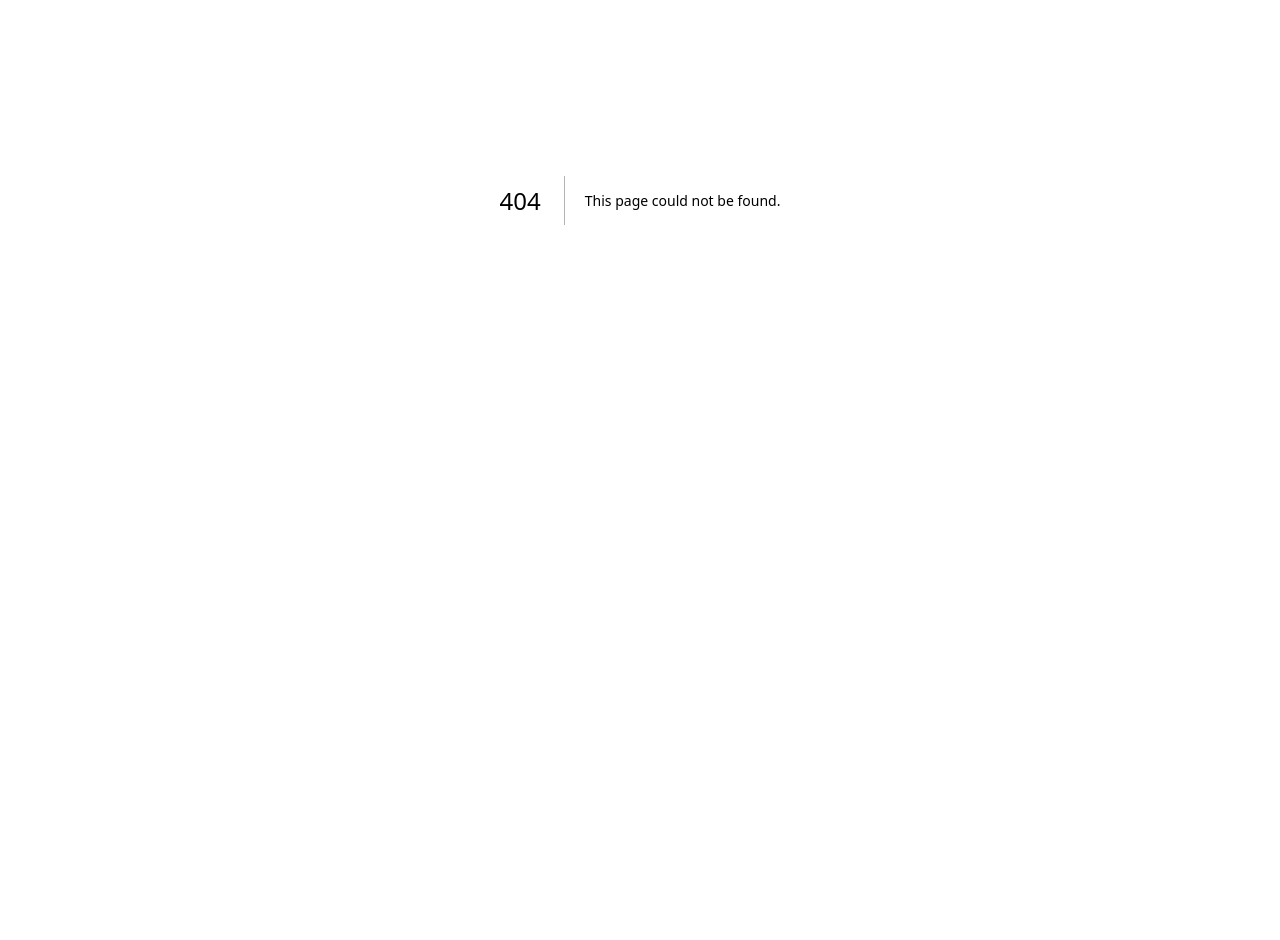
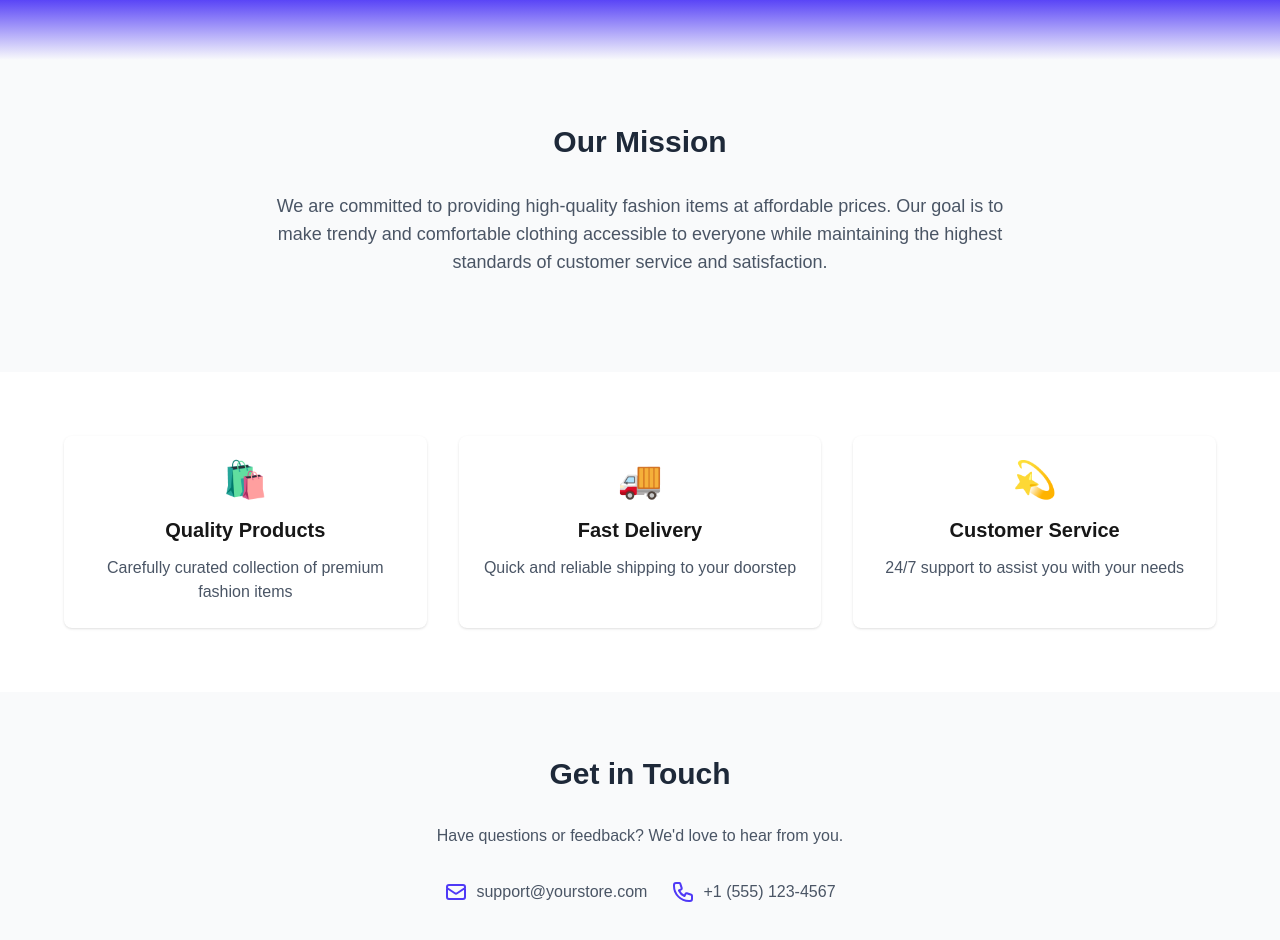
Before and after one commit to Usama7962/E-commerence, a Next.js app: page /about in a window 1280 px wide. Before the commit this address had no page. Shown: the part 200-1140 px from the top of the page. Before the commit the page ends 800 px from the top, so only its background shows below. Built offline with nearby package versions, Linux system fonts and the light colour scheme; sample sign-in values are in the browser's storage.

Commit message:
make about us page

```diff
--- /dev/null
+++ b/app/(router)/about/page.js
@@ -0,0 +1,12 @@
+import React from 'react'
+import About from '../../Modules/About/About'
+
+const page = () => {
+  return (
+    <div>
+      <About />
+    </div>
+  )
+}
+
+export default page
--- /dev/null
+++ b/app/Modules/About/About.js
@@ -0,0 +1,80 @@
+import React from 'react'
+import Image from 'next/image'
+
+const About = () => {
+  return (
+    <div className="min-h-screen bg-gray-50">
+      {/* Hero Section */}
+      <div className="relative bg-indigo-600 text-white py-20">
+        <div className="container mx-auto px-4">
+          <div className="max-w-4xl mx-auto text-center">
+            <h1 className="text-4xl md:text-5xl font-bold mb-6">About Our Store</h1>
+            <p className="text-xl opacity-90">Delivering Quality Fashion for Everyone</p>
+          </div>
+        </div>
+        <div className="absolute bottom-0 left-0 right-0 h-16 bg-gradient-to-t from-gray-50"></div>
+      </div>
+
+      {/* Mission Section */}
+      <div className="container mx-auto px-4 py-16">
+        <div className="max-w-3xl mx-auto">
+          <h2 className="text-3xl font-bold text-gray-800 text-center mb-8">Our Mission</h2>
+          <p className="text-gray-600 text-lg mb-8 text-center">
+            We are committed to providing high-quality fashion items at affordable prices.
+            Our goal is to make trendy and comfortable clothing accessible to everyone while
+            maintaining the highest standards of customer service and satisfaction.
+          </p>
+        </div>
+      </div>
+
+      {/* Features Grid */}
+      <div className="bg-white py-16">
+        <div className="container mx-auto px-4">
+          <div className="grid grid-cols-1 md:grid-cols-3 gap-8 max-w-6xl mx-auto">
+            <div className="text-center p-6 rounded-lg shadow-sm hover:shadow-md transition-shadow">
+              <div className="text-indigo-600 text-4xl mb-4">🛍️</div>
+              <h3 className="text-xl font-semibold mb-3">Quality Products</h3>
+              <p className="text-gray-600">Carefully curated collection of premium fashion items</p>
+            </div>
+            <div className="text-center p-6 rounded-lg shadow-sm hover:shadow-md transition-shadow">
+              <div className="text-indigo-600 text-4xl mb-4">🚚</div>
+              <h3 className="text-xl font-semibold mb-3">Fast Delivery</h3>
+              <p className="text-gray-600">Quick and reliable shipping to your doorstep</p>
+            </div>
+            <div className="text-center p-6 rounded-lg shadow-sm hover:shadow-md transition-shadow">
+              <div className="text-indigo-600 text-4xl mb-4">💫</div>
+              <h3 className="text-xl font-semibold mb-3">Customer Service</h3>
+              <p className="text-gray-600">24/7 support to assist you with your needs</p>
+            </div>
+          </div>
+        </div>
+      </div>
+
+      {/* Contact Section */}
+      <div className="container mx-auto px-4 py-16">
+        <div className="max-w-4xl mx-auto text-center">
+          <h2 className="text-3xl font-bold text-gray-800 mb-8">Get in Touch</h2>
+          <p className="text-gray-600 mb-8">
+            Have questions or feedback? We'd love to hear from you.
+          </p>
+          <div className="flex flex-col md:flex-row justify-center items-center gap-6">
+            <div className="flex items-center gap-2">
+              <svg xmlns="http://www.w3.org/2000/svg" className="h-6 w-6 text-indigo-600" fill="none" viewBox="0 0 24 24" stroke="currentColor">
+                <path strokeLinecap="round" strokeLinejoin="round" strokeWidth={2} d="M3 8l7.89 5.26a2 2 0 002.22 0L21 8M5 19h14a2 2 0 002-2V7a2 2 0 00-2-2H5a2 2 0 00-2 2v10a2 2 0 002 2z" />
+              </svg>
+              <span className="text-gray-600">support@yourstore.com</span>
+            </div>
+            <div className="flex items-center gap-2">
+              <svg xmlns="http://www.w3.org/2000/svg" className="h-6 w-6 text-indigo-600" fill="none" viewBox="0 0 24 24" stroke="currentColor">
+                <path strokeLinecap="round" strokeLinejoin="round" strokeWidth={2} d="M3 5a2 2 0 012-2h3.28a1 1 0 01.948.684l1.498 4.493a1 1 0 01-.502 1.21l-2.257 1.13a11.042 11.042 0 005.516 5.516l1.13-2.257a1 1 0 011.21-.502l4.493 1.498a1 1 0 01.684.949V19a2 2 0 01-2 2h-1C9.716 21 3 14.284 3 6V5z" />
+              </svg>
+              <span className="text-gray-600">+1 (555) 123-4567</span>
+            </div>
+          </div>
+        </div>
+      </div>
+    </div>
+  )
+}
+
+export default About
--- a/app/Modules/Shop/Allproducts.js
+++ b/app/Modules/Shop/Allproducts.js
@@ -5,6 +5,7 @@ import { Heart, ShoppingCart } from "lucide-react";
 import { toggleWishlist, getWishlist } from "../../api/wishlistApi.js";
 import { useRouter } from "next/navigation";
 import { FaWhatsapp } from "react-icons/fa";
+import WhatsappBtn from "./Whatsappbtn.js";
 
 const AllProducts = ({ selectedCategory }) => {
   const [products, setProducts] = useState([]);
@@ -57,7 +58,7 @@ const AllProducts = ({ selectedCategory }) => {
 
   return (
     <div className="p-4 md:p-6">
-      <h1 className="text-xl md:text-2xl font-bold mb-6">All Products</h1>
+      <h1 className="text-xl md:text-2xl font-bold mb-6 ">All Products</h1>
 
       {products.length === 0 ? (
         <p className="text-gray-500 text-center text-lg">
@@ -110,17 +111,7 @@ const AllProducts = ({ selectedCategory }) => {
                   <span className="text-base md:text-xl font-bold text-indigo-600">
                     ${product.price}
                   </span>
-                  <button
-                    onClick={(e) => {
-                      e.stopPropagation();
-                      const message = `Hi! I'm interested in this product:\n\nProduct: ${product.name}\nPrice: $${product.price}\nDescription: ${product.description}\n\nI'd like to know more about it.`;
-                      const whatsappUrl = `https://wa.me/923156396901?text=${encodeURIComponent(message)}`;
-                      window.open(whatsappUrl, '_blank');
-                    }}
-                    className="text-green-600 hover:text-green-700 transition-colors"
-                  >
-                    <FaWhatsapp className="w-7 h-7" />
-                  </button>
+                 <WhatsappBtn />
                 </div>
               </div>
             </div>
--- /dev/null
+++ b/app/Modules/Shop/Whatsappbtn.js
@@ -0,0 +1,22 @@
+import React from 'react'
+import { FaWhatsapp } from 'react-icons/fa';
+
+const WhatsappBtn = () => {
+  return (
+    <div>
+       <button
+                    onClick={(e) => {
+                      e.stopPropagation();
+                      const message = `Hi! I'm interested in this product:\n\nProduct: ${product.name}\nPrice: $${product.price}\nDescription: ${product.description}\n\nI'd like to know more about it.`;
+                      const whatsappUrl = `https://wa.me/923156396901?text=${encodeURIComponent(message)}`;
+                      window.open(whatsappUrl, '_blank');
+                    }}
+                    className="text-green-600 hover:text-green-700 transition-colors"
+                  >
+                    <FaWhatsapp className="w-7 h-7" />
+                  </button>
+    </div>
+  )
+}
+
+export default WhatsappBtn
--- a/app/component/Baby_Clothes.js
+++ b/app/component/Baby_Clothes.js
@@ -5,6 +5,8 @@ import { getProductsByCategory } from "../api/productApi.js";
 import { toggleWishlist, getWishlist } from "../api/wishlistApi.js";
 import Navbar from "./Navbar/Navbar.js";
 import { useRouter } from "next/navigation";
+import WhatsappBtn from "../Modules/Shop/Whatsappbtn.js";
+import Footer from "./Footer/Footer.js";
 
 
 const Baby_Clothes = () => {
@@ -55,6 +57,7 @@ const handleToggle = async (productId) => {
 
 
   return (
+    <>
     <div >
       <Navbar/>
     <div className="mt-8 md:mt-0 p-4 md:p-8 bg-gray-50 min-h-screen">
@@ -110,10 +113,11 @@ const handleToggle = async (productId) => {
                 <p className="text-sm text-gray-600 flex-1">
                   {product.description}
                 </p>
-                <div className="mt-1 flex items-center gap-2">
+                <div className="mt-1 flex items-center gap-2 flex-row justify-between">
                   <span className="text-xl font-bold text-indigo-600">
                     ${product.price}
                   </span>
+                  <WhatsappBtn />
                 </div>
               </div>
             </div>
@@ -122,6 +126,8 @@ const handleToggle = async (productId) => {
       )}
     </div>
     </div>
+    <Footer />
+    </>
   );
 };
 
--- a/app/component/Man.js
+++ b/app/component/Man.js
@@ -5,6 +5,8 @@ import { getProductsByCategory } from "../api/productApi"; // ✅ import
 import Navbar from "./Navbar/Navbar.js";
 import { toggleWishlist, getWishlist } from "../api/wishlistApi";
 import { useRouter } from "next/navigation";
+import WhatsappBtn from "../Modules/Shop/Whatsappbtn";
+import Footer from "./Footer/Footer";
 
 
 const Man = () => {
@@ -54,9 +56,10 @@ const Man = () => {
 };
 
   return (
+    <>
     <div>
       <Navbar />
-      <div className="mt-8 md:mt-0 p-4 md:p-8 bg-gray-50 min-h-screen">
+      <div className="mt-8 md:mt-0 p-4  md:p-8 bg-gray-50 min-h-screen">
         <h1 className="text-2xl md:text-3xl font-bold text-gray-800 mb-6 md:mb-8 text-center md:text-left">
           👔 Man – All Products
         </h1>
@@ -108,10 +111,11 @@ const Man = () => {
                   <p className="text-sm text-gray-600 flex-1">
                     {product.description}
                   </p>
-                  <div className="mt-1 flex items-center gap-2">
+                  <div className="mt-1 flex items-center gap-2 flex-row justify-between">
                     <span className="text-xl font-bold text-indigo-600">
                       ${product.price}
                     </span>
+                    <WhatsappBtn />
                   </div>
                 </div>
               </div>
@@ -120,6 +124,9 @@ const Man = () => {
         )}
       </div>
     </div>
+    <Footer />
+
+    </>
   );
 };
 
--- a/app/component/Navbar/Navbar.js
+++ b/app/component/Navbar/Navbar.js
@@ -36,12 +36,15 @@ const Navbar = () => {
     { name: "Contact", path: "/contact" },
 
   ];
+const handleClick=()=>{
+  window.location.href="/"
+}
 
   return (
     <div className="w-full px-6 md:px-12 flex justify-between items-center py-3">
       {/* Logo */}
       <div>
-        <img src="/image/Logo.svg" alt="logo" className="w-16 h-16" />
+        <img src="/image/Logo.svg" alt="logo" className="w-16 h-16" onClick={handleClick} />
       </div>
 
       {/* Desktop Links */}
--- a/app/component/Toys.js
+++ b/app/component/Toys.js
@@ -5,6 +5,8 @@ import { getProductsByCategory } from "../api/productApi";
 import { toggleWishlist, getWishlist } from "../api/wishlistApi";
 import Navbar from "./Navbar/Navbar.js";
 import { useRouter } from "next/navigation";
+import WhatsappBtn from "../Modules/Shop/Whatsappbtn";
+import Footer from "./Footer/Footer";
 
 
 const CategoryProducts = ({ category, title, icon }) => {
@@ -46,6 +48,7 @@ const CategoryProducts = ({ category, title, icon }) => {
   };
 
   return (
+    <>
     <div>
       <Navbar />
     <div className="mt-8 md:mt-0 p-4 md:p-8 bg-gray-50 min-h-screen">
@@ -99,10 +102,11 @@ const CategoryProducts = ({ category, title, icon }) => {
                 <p className="text-sm text-gray-600 flex-1">
                   {product.description}
                 </p>
-                <div className="mt-1 flex items-center gap-2">
+                <div className="mt-1 flex items-center gap-2 flex-row justify-between">
                   <span className="text-xl font-bold text-indigo-600">
                     ${product.price}
                   </span>
+                  <WhatsappBtn />
                 </div>
               </div>
             </div>
@@ -111,6 +115,8 @@ const CategoryProducts = ({ category, title, icon }) => {
       )}
     </div>
     </div>
+    <Footer />
+    </>
   );
 };
 
--- a/app/component/Woman.js
+++ b/app/component/Woman.js
@@ -4,6 +4,9 @@ import { Heart, ShoppingCart } from "lucide-react";
 import { getProductsByCategory } from "../api/productApi";
 import { toggleWishlist, getWishlist } from "../api/wishlistApi";
 import { useRouter } from "next/navigation";
+import WhatsappBtn from "../Modules/Shop/Whatsappbtn";
+import Navbar from "./Navbar/Navbar";
+import Footer from "./Footer/Footer";
 
 
 const Woman = () => {
@@ -49,6 +52,10 @@ const Woman = () => {
   };
 
   return (
+    <>
+    <div>
+      <Navbar />
+    </div>
     <div className="mt-8 md:mt-0 p-4 md:p-8 bg-gray-50 min-h-screen">
       <h1 className="text-2xl md:text-3xl font-bold text-gray-800 mb-6 md:mb-8 text-center md:text-left">
         👔 Woman – All Products
@@ -100,10 +107,11 @@ const Woman = () => {
                 <p className="text-sm text-gray-600 flex-1">
                   {product.description}
                 </p>
-                <div className="mt-1 flex items-center gap-2">
-                  <span className="text-xl font-bold text-indigo-600">
+                <div className="mt-1  flex items-center gap-2 flex-row justify-between ">
+                  <span className="text-xl font-bold  text-indigo-600">
                     ${product.price}
                   </span>
+                  <WhatsappBtn />
                 </div>
               </div>
             </div>
@@ -111,6 +119,8 @@ const Woman = () => {
         </div>
       )}
     </div>
+    <Footer />
+    </>
   );
 };
 
```
